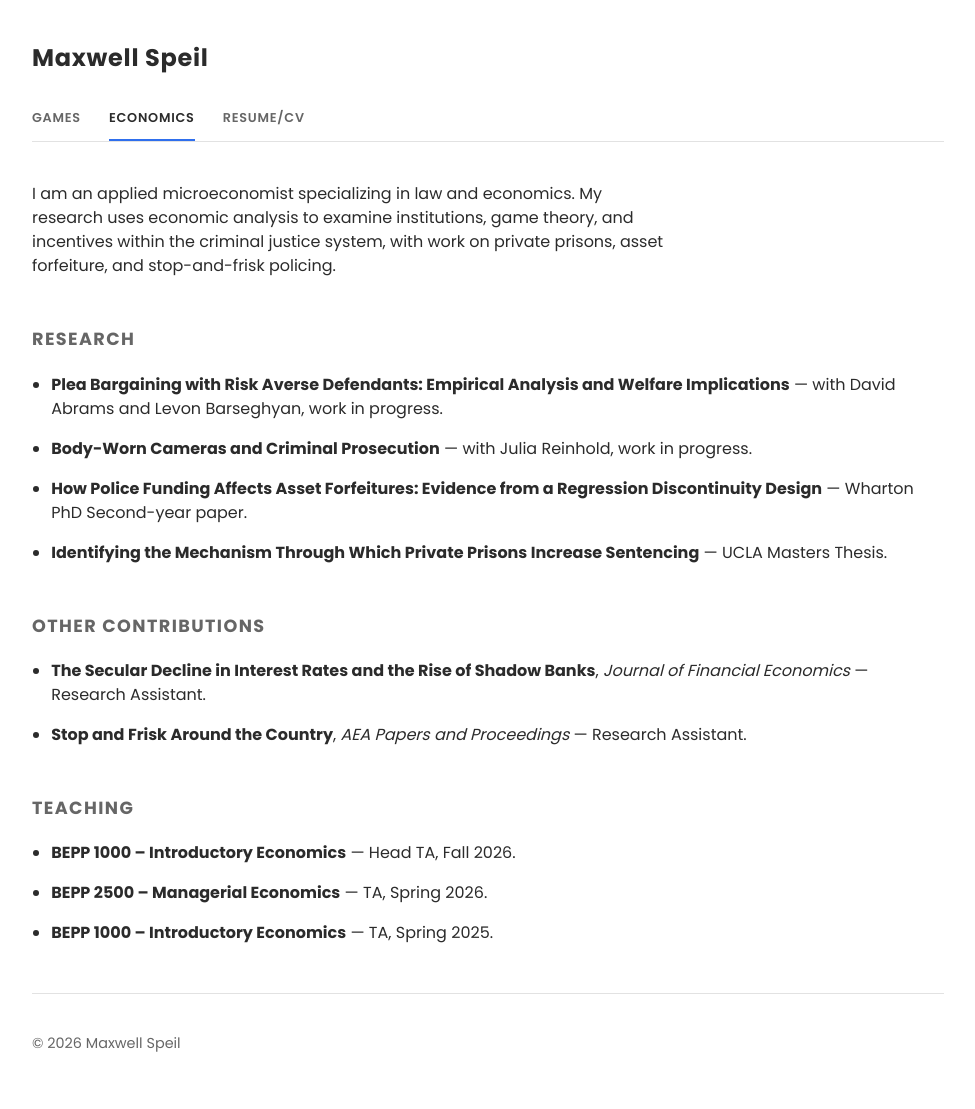
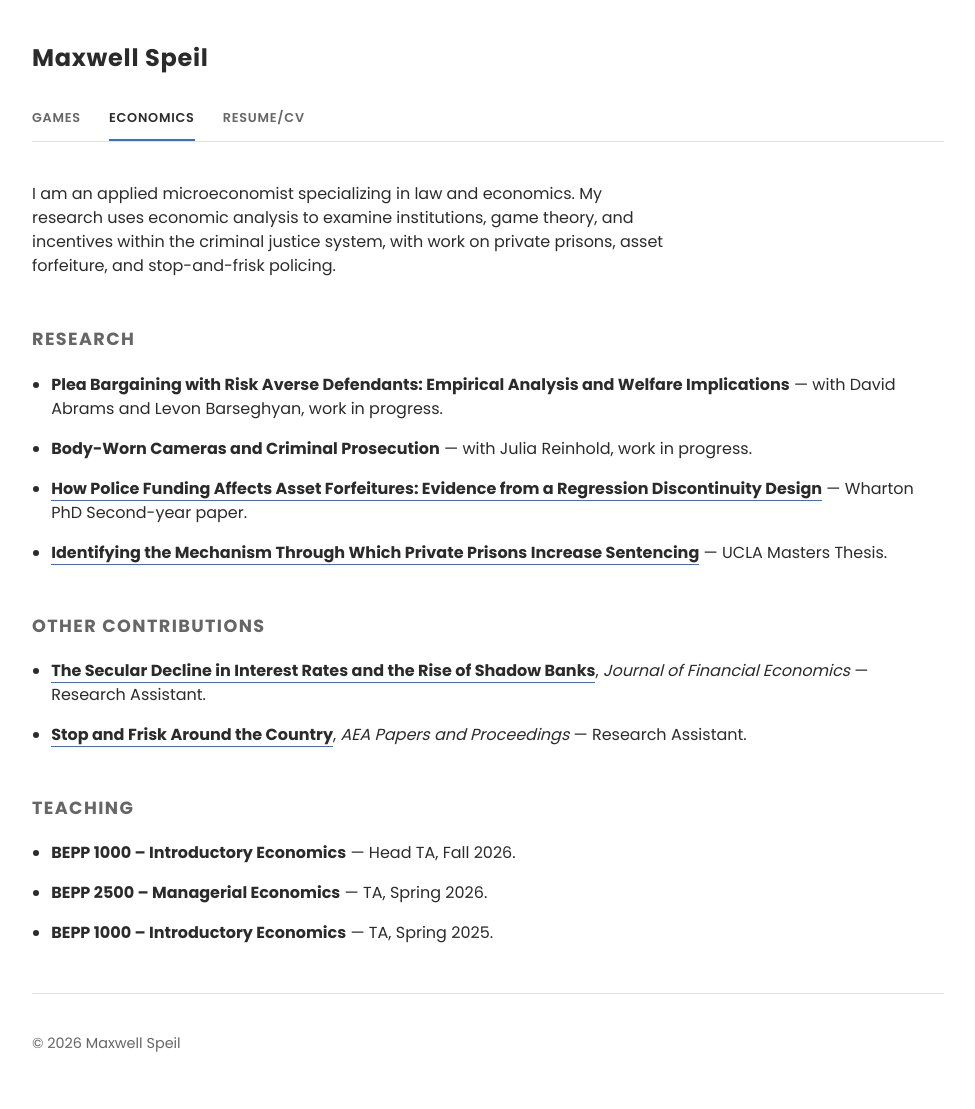
Before and after one commit to mspeil/mspeil.github.io, a Jekyll site: the page built from economics.html, in a window 1280 px wide. Shown: the whole page, without its empty margins (152-1127 px from the left). Built offline with Jekyll 4.4.1, drawn with Linux system fonts in a browser that asks for light colours.

Commit message:
Link research and other-contribution papers to their sources
- Asset forfeiture and private prisons papers link to uploaded PDFs.
- Shadow banks and stop-and-frisk papers link to their public sources.

Co-Authored-By: Claude Sonnet 5 <noreply@anthropic.com>

```diff
--- a/assets/css/style.css
+++ b/assets/css/style.css
@@ -244,6 +244,16 @@ header.site-header h1 {
   margin-bottom: 0;
 }
 
+.econ-list a {
+  color: var(--text);
+  text-decoration: none;
+  border-bottom: 1px solid var(--accent);
+}
+
+.econ-list a:hover {
+  color: var(--accent);
+}
+
 footer.site-footer {
   border-top: 1px solid var(--border);
   padding: 24px 0 40px;
--- a/economics.html
+++ b/economics.html
@@ -15,8 +15,8 @@ title: Economics
   <ul class="econ-list">
     <li><strong>Plea Bargaining with Risk Averse Defendants: Empirical Analysis and Welfare Implications</strong> &mdash; with David Abrams and Levon Barseghyan, work in progress.</li>
     <li><strong>Body-Worn Cameras and Criminal Prosecution</strong> &mdash; with Julia Reinhold, work in progress.</li>
-    <li><strong>How Police Funding Affects Asset Forfeitures: Evidence from a Regression Discontinuity Design</strong> &mdash; Wharton PhD Second-year paper.</li>
-    <li><strong>Identifying the Mechanism Through Which Private Prisons Increase Sentencing</strong> &mdash; UCLA Masters Thesis.</li>
+    <li><strong><a href="{{ '/assets/docs/asset_forfeiture.pdf' | relative_url }}" target="_blank" rel="noopener">How Police Funding Affects Asset Forfeitures: Evidence from a Regression Discontinuity Design</a></strong> &mdash; Wharton PhD Second-year paper.</li>
+    <li><strong><a href="{{ '/assets/docs/private_prisons.pdf' | relative_url }}" target="_blank" rel="noopener">Identifying the Mechanism Through Which Private Prisons Increase Sentencing</a></strong> &mdash; UCLA Masters Thesis.</li>
   </ul>
 </section>
 
@@ -24,8 +24,8 @@ title: Economics
   <h2>Other Contributions</h2>
   <!-- One <li> per item. Bold the title, italicize the outlet, then add your role after the dash. -->
   <ul class="econ-list">
-    <li><strong>The Secular Decline in Interest Rates and the Rise of Shadow Banks</strong>, <em>Journal of Financial Economics</em> &mdash; Research Assistant.</li>
-    <li><strong>Stop and Frisk Around the Country</strong>, <em>AEA Papers and Proceedings</em> &mdash; Research Assistant.</li>
+    <li><strong><a href="https://drive.google.com/file/d/1o--aF5gPHUMLtCdP4FgGnwyu840ck1eq/view?usp=sharing" target="_blank" rel="noopener">The Secular Decline in Interest Rates and the Rise of Shadow Banks</a></strong>, <em>Journal of Financial Economics</em> &mdash; Research Assistant.</li>
+    <li><strong><a href="https://www.aeaweb.org/articles?id=10.1257/pandp.20261050" target="_blank" rel="noopener">Stop and Frisk Around the Country</a></strong>, <em>AEA Papers and Proceedings</em> &mdash; Research Assistant.</li>
   </ul>
 </section>
 
```
Also changed, not shown: 2 other files.
